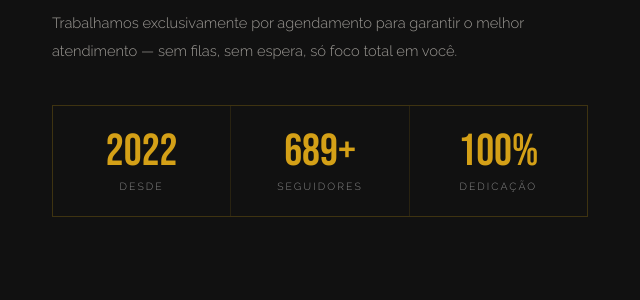
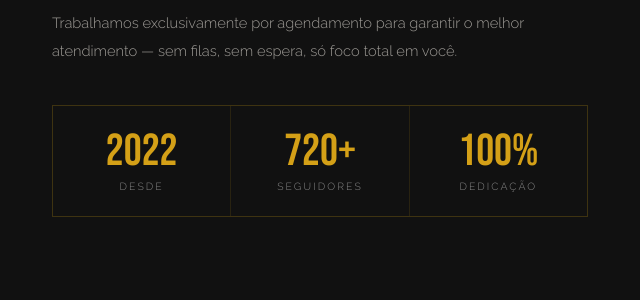
Before and after one commit to andreifake/rangelbarber.github.io, a plain HTML site: page index.html in a window 1280 px wide. Shown: the part 1720-2020 px from the top of the page, 628-1268 px from the left. Drawn offline with Linux system fonts and the light colour scheme.

Commit message:
Update follower count from 689 to 720
mudança nos seguidos na linha 1314

```diff
--- a/index.html
+++ b/index.html
@@ -1311,7 +1311,7 @@ footer {
     </p>
     <div class="stats-row">
       <div class="stat"><p class="stat-num">2022</p><p class="stat-label">Desde</p></div>
-      <div class="stat"><p class="stat-num">689+</p><p class="stat-label">Seguidores</p></div>
+      <div class="stat"><p class="stat-num">720+</p><p class="stat-label">Seguidores</p></div>
       <div class="stat"><p class="stat-num">100%</p><p class="stat-label">Dedicação</p></div>
     </div>
   </div>
```
